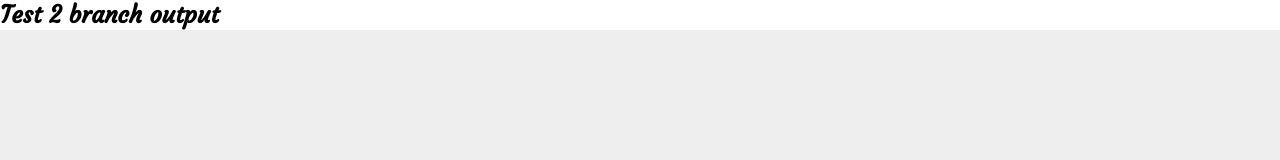
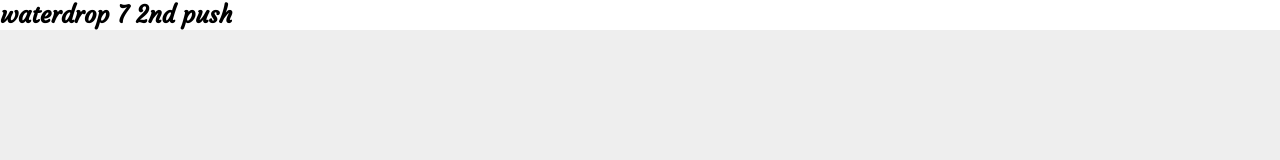
Before and after one commit to prasath9344/waterdrop-17, a plain HTML site: page index.html in a window 1280 px wide. Shown: the top 160 px of the page. Drawn offline with nearby package versions, Linux system fonts and the light colour scheme.

Commit message:
waterdrop-7 h2 changed

```diff
--- a/index.html
+++ b/index.html
@@ -15,7 +15,7 @@
 </head>
 
 <body>
-    <h2>Test 2 branch output</h2>
+    <h2>waterdrop 7 2nd push</h2>
     <div class="container">
         <div class="drop">
             <p>HTML 😀</p>
```
